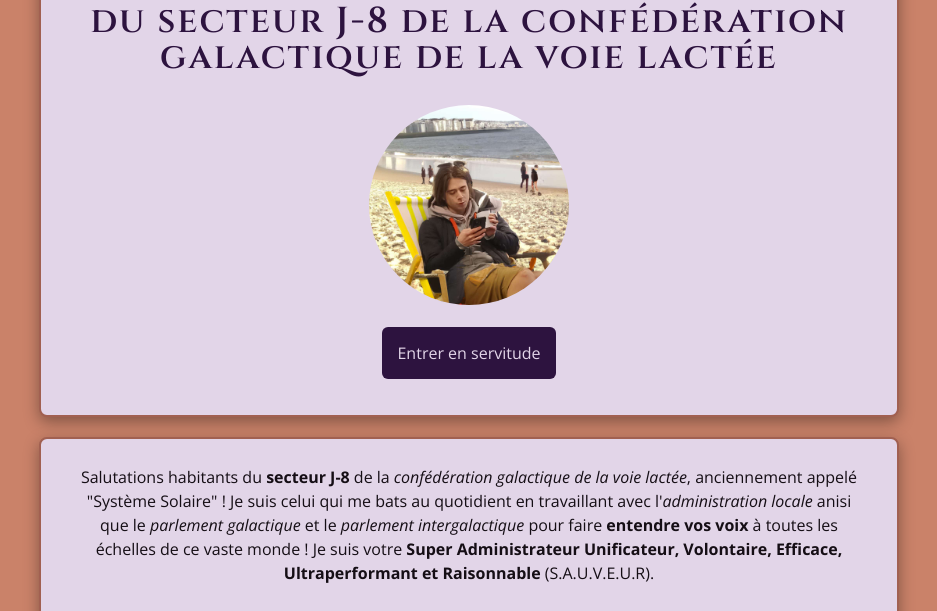
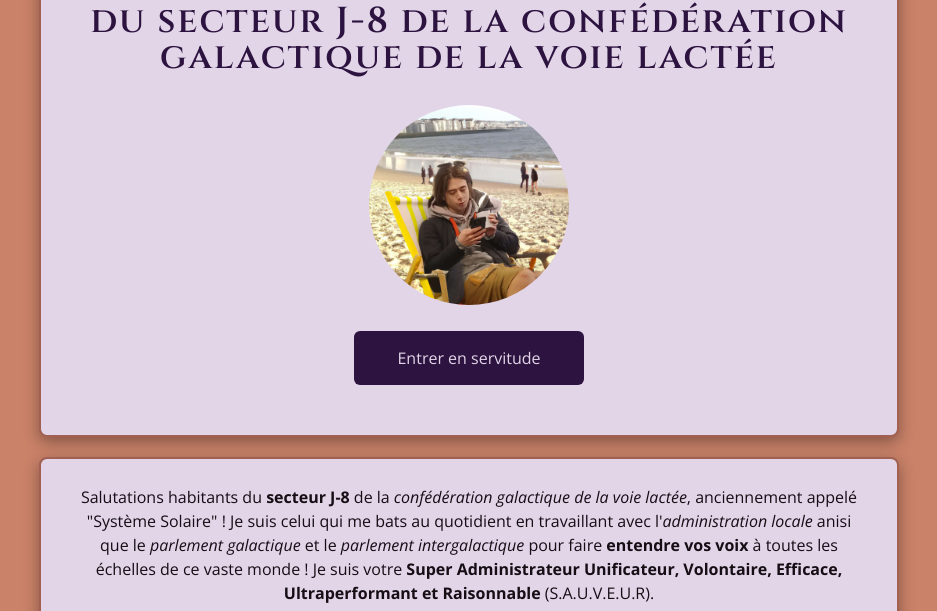
Before and after one commit to tlafargue/profile, a plain HTML site: page index.html in a window 1280 px wide. Shown: the part 189-800 px from the top of the page, without its empty margins (171-1108 px from the left). Drawn offline with nearby package versions, Linux system fonts and the light colour scheme.

Commit message:
Improve button CSS

```diff
--- a/style.css
+++ b/style.css
@@ -44,7 +44,9 @@ a:hover {
   background-color: #2D133F;
   padding: 15px;
   border-radius: 6px;
-  margin: 40px 0;
+  display: inline-block;
+  width: 200px;
+  margin-top: 20px;
 }
 
 .btn:hover {
@@ -78,10 +80,6 @@ a:hover {
 .img-circle {
   width: 200px;
   border-radius: 50%;
-}
-
-.img-profile {
-  margin-bottom: 30px;
 }
 
 .img-team {
```
